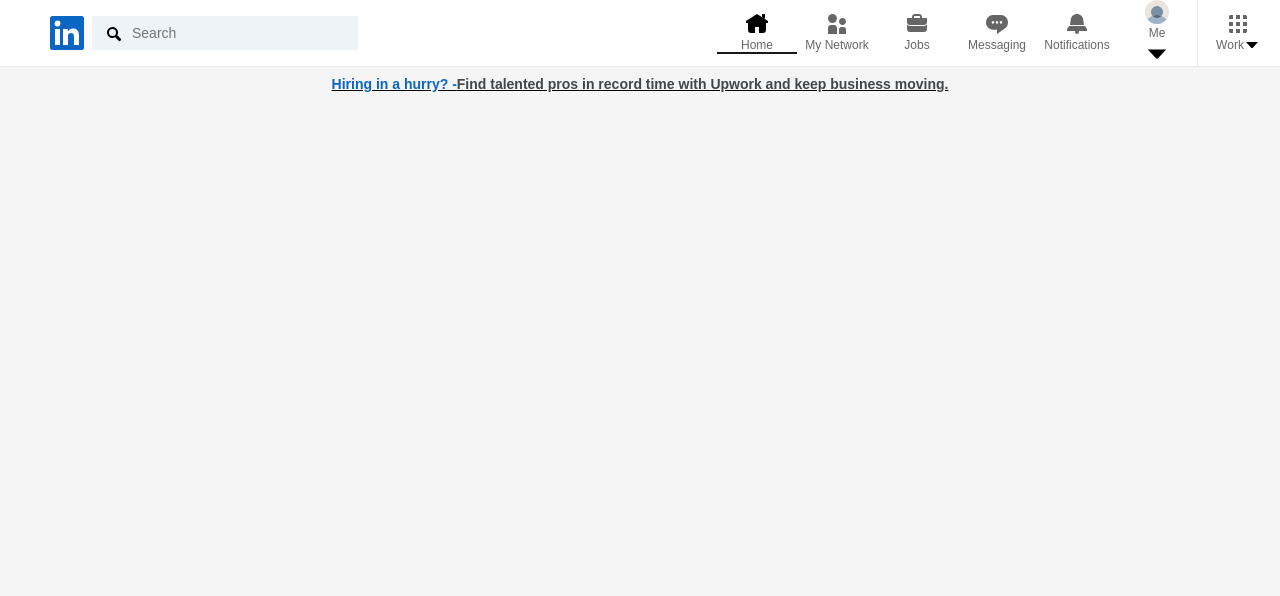
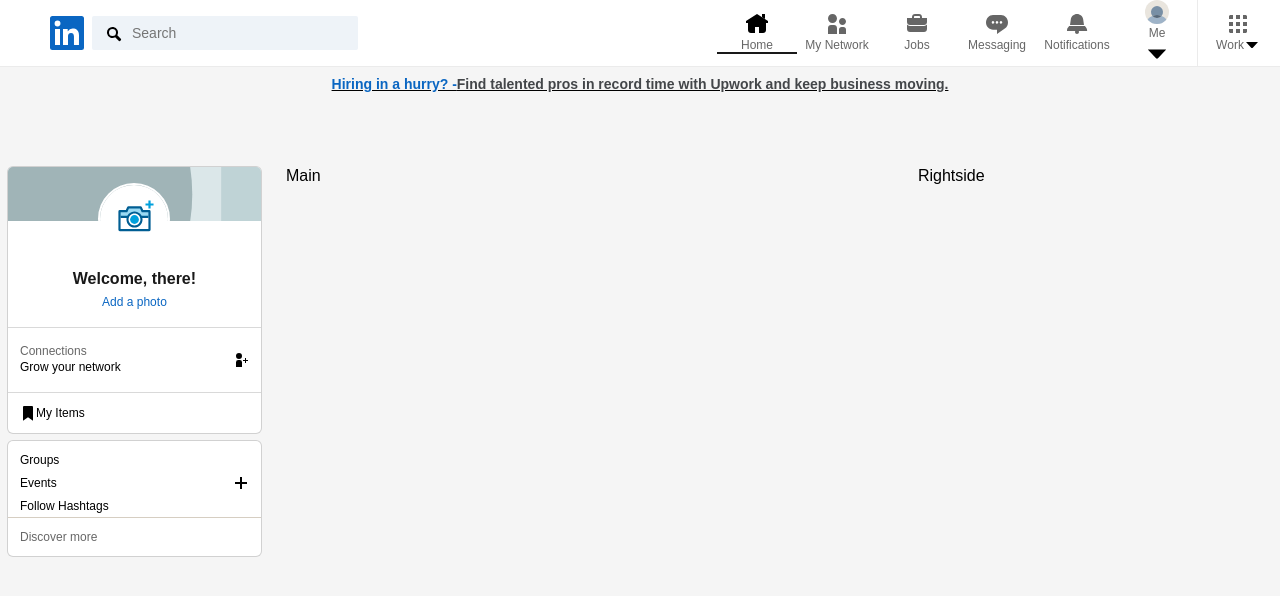
Before and after one commit to Liridon69/linkedin-clone, a React (Create React App) app: page /home in a window 1280 px wide. Shown: the top 596 px of the page. Built offline with nearby package versions, Linux system fonts and the light colour scheme.

Commit message:
Create Home Screen section structure

```diff
--- a/src/components/Home.js
+++ b/src/components/Home.js
@@ -1,4 +1,7 @@
 import styled from "styled-components";
+import Leftside from "./Leftside";
+import Main from "./Main";
+import Rightside from "./Rightside";
 
 const Home = (props) => {
     return (
@@ -11,6 +14,11 @@
                 Find talented pros in record time with Upwork and keep business moving.
                 </p>
             </Section>
+            <Layout>
+                <Leftside />
+                <Main />
+                <Rightside />
+            </Layout>
         </Container>
     );
 
@@ -50,5 +58,18 @@
         padding: 0 5px;
     }
 `;
-
+const Layout = styled.div`
+    display: grid;
+    grid-template-areas: "leftside main rightside";
+    grid-template-columns: minmax(0, 5fr) minmax(0, 12fr) minmax(300px, 7fr);
+    column-gap: 25px;
+    row-gap: 25px;
+    /* grid-template-rows: auto; */
+    margin: 25px 0;
+    @media (max-width: 768px) {
+        display: flex;
+        flex-direction: column;
+        padding: 0 5px;
+    }
+`;
 export default Home;
--- /dev/null
+++ b/src/components/Leftside.js
@@ -0,0 +1,193 @@
+import styled from "styled-components";
+
+const Leftside = (props) => {
+    return (
+    <Container>
+        <ArtCard>
+            <UserInfo>
+                <CardBackground />
+                <a>
+                    <Photo />
+                    <Link>Welcome, there!</Link>
+                </a>
+                <a>
+                    <AddPhotoText>Add a photo</AddPhotoText>
+                </a>
+            </UserInfo>
+            <Widget>
+                <a>
+                    <div>
+                        <span>Connections</span>
+                        <span>Grow your network</span>
+                    </div>
+                    <img src="/images/widget-icon.svg" alt="" />
+                </a>
+            </Widget>
+            <Item>
+                <span>
+                    <img src="/images/item-icon.svg" alt="" />
+                     My Items
+                </span>
+            </Item>
+        </ArtCard>
+        <CommunityCard>
+            <a>
+                <span>Groups</span>
+            </a>
+            <a>
+                <span>
+                    Events
+                    <img src="/images/plus-icon.svg" alt="" />
+                </span>
+            </a>
+            <a>
+                <span>Follow Hashtags</span>
+            </a>
+            <a>
+                <span>Discover more</span>
+            </a>
+        </CommunityCard>
+    </Container>
+    );
+}
+
+const Container = styled.div`
+    grid-area: leftside;
+`;
+
+const ArtCard = styled.div`
+    text-align:center;
+    overflow: hidden;
+    margin-bottom: 8px;
+    background-color: #fff;
+    border-radius: 5px;
+    transition: box-shadow 83ms;
+    position: relative;
+    border: none;
+    box-shadow: 0 0 0 1px rgb(0 0 0 /15%), 0 0 0 rgb(0 0 0 /20%);
+`;
+
+const UserInfo = styled.div`
+    border-bottom:  1px solid rgba(0, 0, 0, 0.15);
+    padding: 12px 12px 16px;
+    word-wrap: break-word;
+    word-break: break-word;
+`;
+const CardBackground = styled.div`
+    background: url("/images/card-bg.svg");
+    background-position: center;
+    background-size: 462px;
+    height: 54px;
+    margin: -12px -12px 0;
+`;
+const Photo = styled.div`
+    box-shadow: none;
+    background-image: url("/images/photo.svg");
+    width: 72px;
+    height: 72px;
+    box-sizing: border-box;
+    background-clip: content-box;
+    background-color: white;
+    background-position: center;
+    background-size: 60%;
+    background-repeat: no-repeat;
+    border:  2px solid white;
+    margin:  -38px auto 12px;
+    border-radius: 50%;
+
+`;
+const Link = styled.div`
+    font-size: 16px;
+    line-height: 1.5;
+    color: rgba(0, 0, 0, 0.9);
+    font-weight: 600;
+`;
+const AddPhotoText = styled.div`
+    color: #0a66c2;
+    margin-top: 4px;
+    font-size: 12px;
+    line-height: 1.33;
+    font-weight: 400;
+`;
+
+
+const Widget = styled.div`
+  border-bottom: 1px solid rgba(0, 0, 0, 0.15);
+  padding-top: 12px;
+  padding-bottom: 12px;
+  & > a {
+    text-decoration: none;
+    display: flex;
+    justify-content: space-between;
+    align-items: center;
+    padding: 4px 12px;
+    &:hover {
+      background-color: rgba(0, 0, 0, 0.08);
+    }
+    div {
+      display: flex;
+      flex-direction: column;
+      text-align: left;
+      span {
+        font-size: 12px;
+        line-height: 1.333;
+        &:first-child {
+          color: rgba(0, 0, 0, 0.6);
+        }
+        &:nth-child(2) {
+          color: rgba(0, 0, 0, 1);
+        }
+      }
+    }
+  }
+  svg {
+    color: rgba(0, 0, 0, 1);
+  }
+`;
+const Item = styled.a`
+  border-color: rgba(0, 0, 0, 0.8);
+  text-align: left;
+  padding: 12px;
+  font-size: 12px;
+  display: block;
+  span {
+    display: flex;
+    align-items: center;
+    color: rgba(0, 0, 0, 1);
+    svg {
+      color: rgba(0, 0, 0, 0.6);
+    }
+  }
+  &:hover {
+    background-color: rgba(0, 0, 0, 0.08);
+  }
+`;
+const CommunityCard = styled(ArtCard)`
+  padding: 8px 0 0;
+  text-align: left;
+  display: flex;
+  flex-direction: column;
+  a {
+    color: black;
+    padding: 4px 12px 4px 12px;
+    font-size: 12px;
+    &:hover {
+      color: #0a66c2;
+    }
+    span {
+      display: flex;
+      align-items: center;
+      justify-content: space-between;
+    }
+    &:last-child {
+      color: rgba(0, 0, 0, 0.6);
+      text-decoration: none;
+      border-top: 1px solid #d6cec2;
+      padding: 12px;
+      &:hover {
+        background-color: rgba(0, 0, 0, 0.08);
+      }
+    }
+  }
+`;
+export default Leftside;
--- /dev/null
+++ b/src/components/Main.js
@@ -0,0 +1,10 @@
+import styled from "styled-components";
+
+const Main = (props) => {
+    return <Container>Main</Container>
+}
+
+const Container = styled.div`
+    grid-area: main;
+`;
+export default Main;
--- /dev/null
+++ b/src/components/Rightside.js
@@ -0,0 +1,10 @@
+import styled from "styled-components";
+
+const Rightside = (props) => {
+    return <Container>Rightside</Container>
+}
+
+const Container = styled.div`
+    grid-area: rightside;
+`;
+export default Rightside;
```
